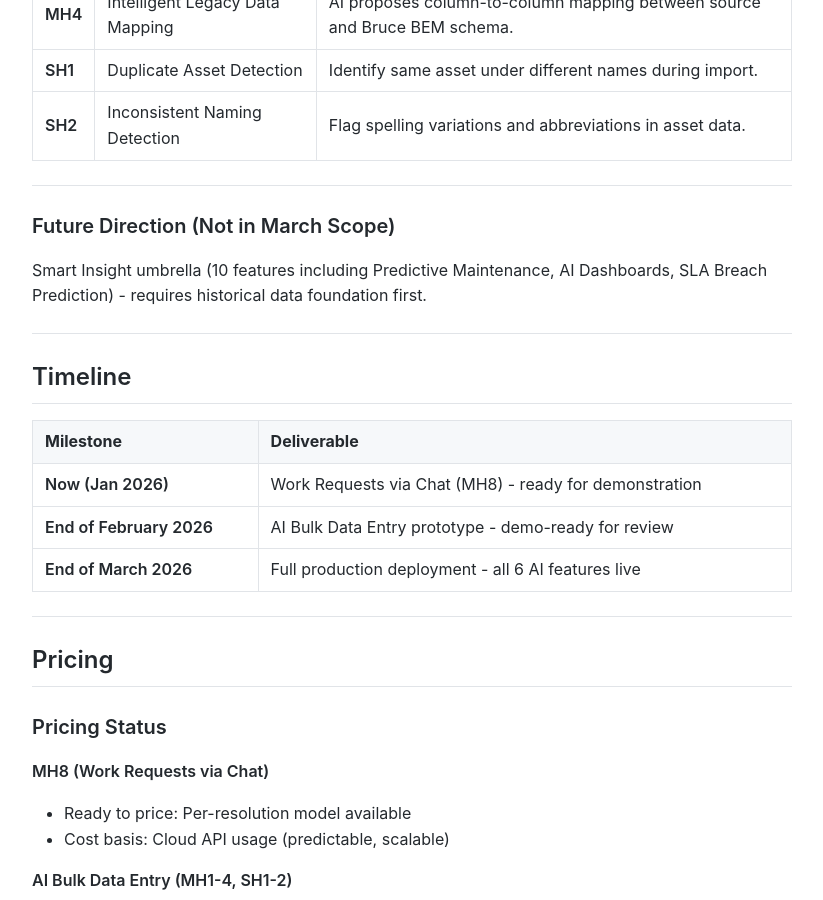
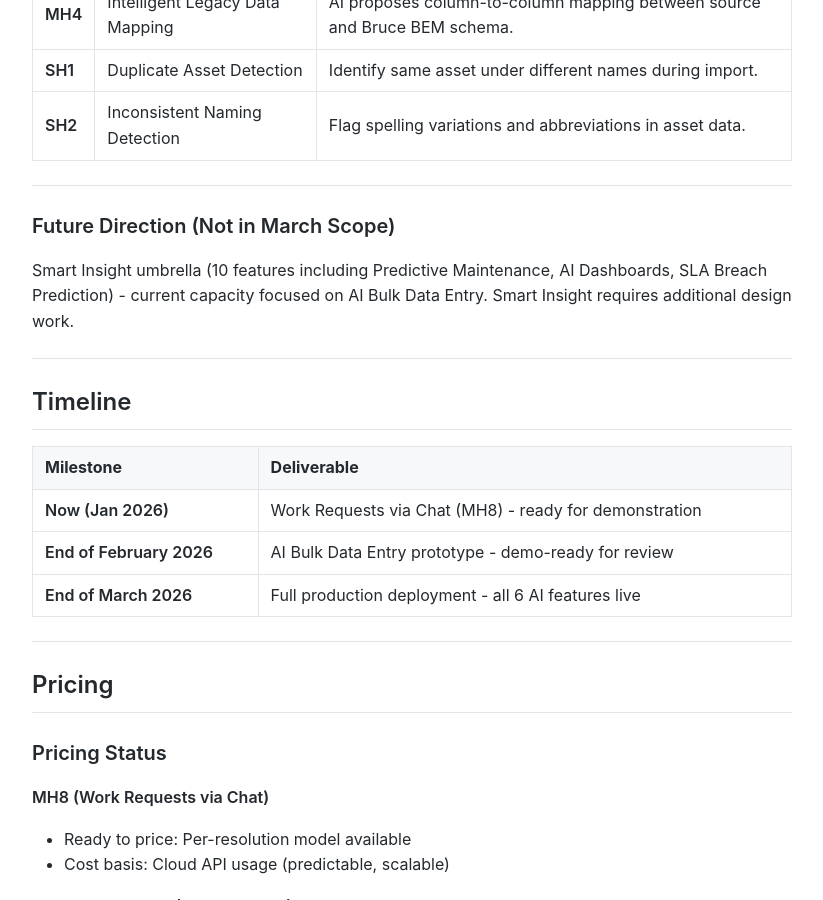
Before and after one commit to MariusWilsch/public-wilsch-ai-pages, a Jekyll site: the page built from project/archibus-fm-assistant/fmm-doha-ai-features-deliverable.md, in a window 1280 px wide and 900 px high, scrolled down 1374 px. Shown: the whole window, without its empty margins (228-1051 px from the left). Built offline with Jekyll 4.4.1, drawn with Linux system fonts in a browser that asks for light colours; our own code applies the rules of GitHub Pages for plain Markdown files.

Commit message:
Sync from hippocampus 2026-01-31

```diff
--- a/project/archibus-fm-assistant/fmm-doha-ai-features-deliverable.md
+++ b/project/archibus-fm-assistant/fmm-doha-ai-features-deliverable.md
@@ -47,7 +47,7 @@ publish: true
 
 ### Future Direction (Not in March Scope)
 
-Smart Insight umbrella (10 features including Predictive Maintenance, AI Dashboards, SLA Breach Prediction) - requires historical data foundation first.
+Smart Insight umbrella (10 features including Predictive Maintenance, AI Dashboards, SLA Breach Prediction) - current capacity focused on AI Bulk Data Entry. Smart Insight requires additional design work.
 
 ---
 
```
